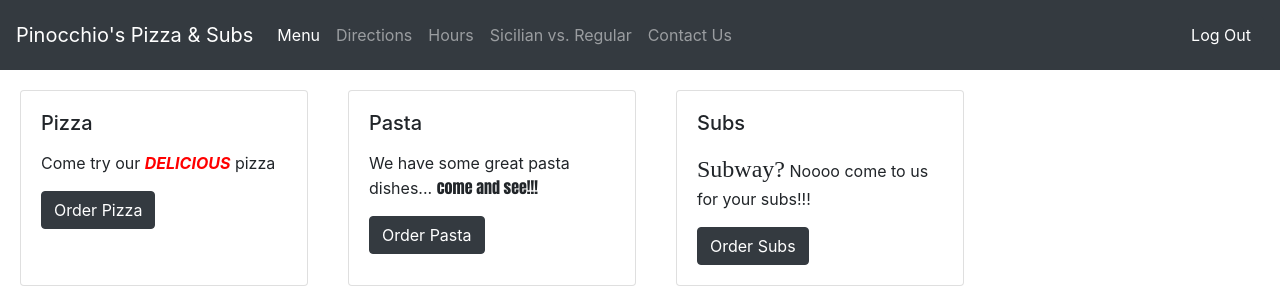
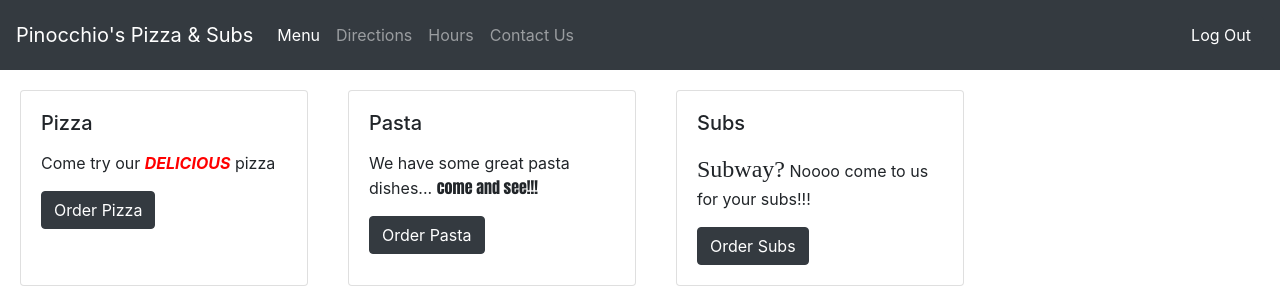
Before and after one commit to faridelaouadi/restaurant_ordering_system, a Django app: page / in a window 1280 px wide. Shown: the top 300 px of the page. Run offline with Django 3.2, Linux system fonts and the light colour scheme; a user stored in the database is signed in; data comes from the database, SQL or seed files in the repository; both versions use the stored data as it was after the commit; some libraries are stand-ins or nearby versions.

Commit message:
made changes to header.html navbar

```diff
--- a/orders/templates/orders/header.html
+++ b/orders/templates/orders/header.html
@@ -31,9 +31,6 @@
             <a class="nav-link" href="#">Hours</a>
           </li>
           <li class="nav-item">
-            <a class="nav-link" href="#">Sicilian vs. Regular</a>
-          </li>
-          <li class="nav-item">
             <a class="nav-link" href="#">Contact Us</a>
           </li>
         </ul>
```
Also changed, not shown: db.sqlite3.
